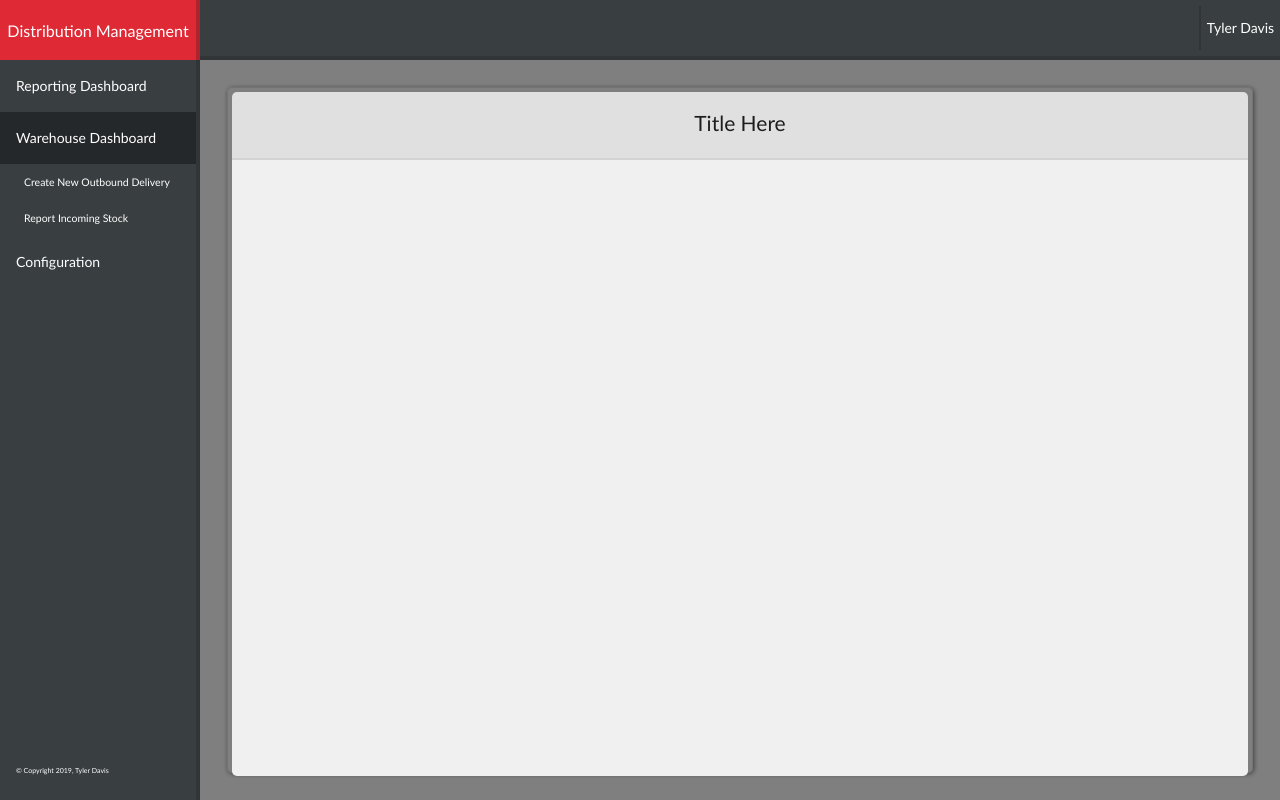
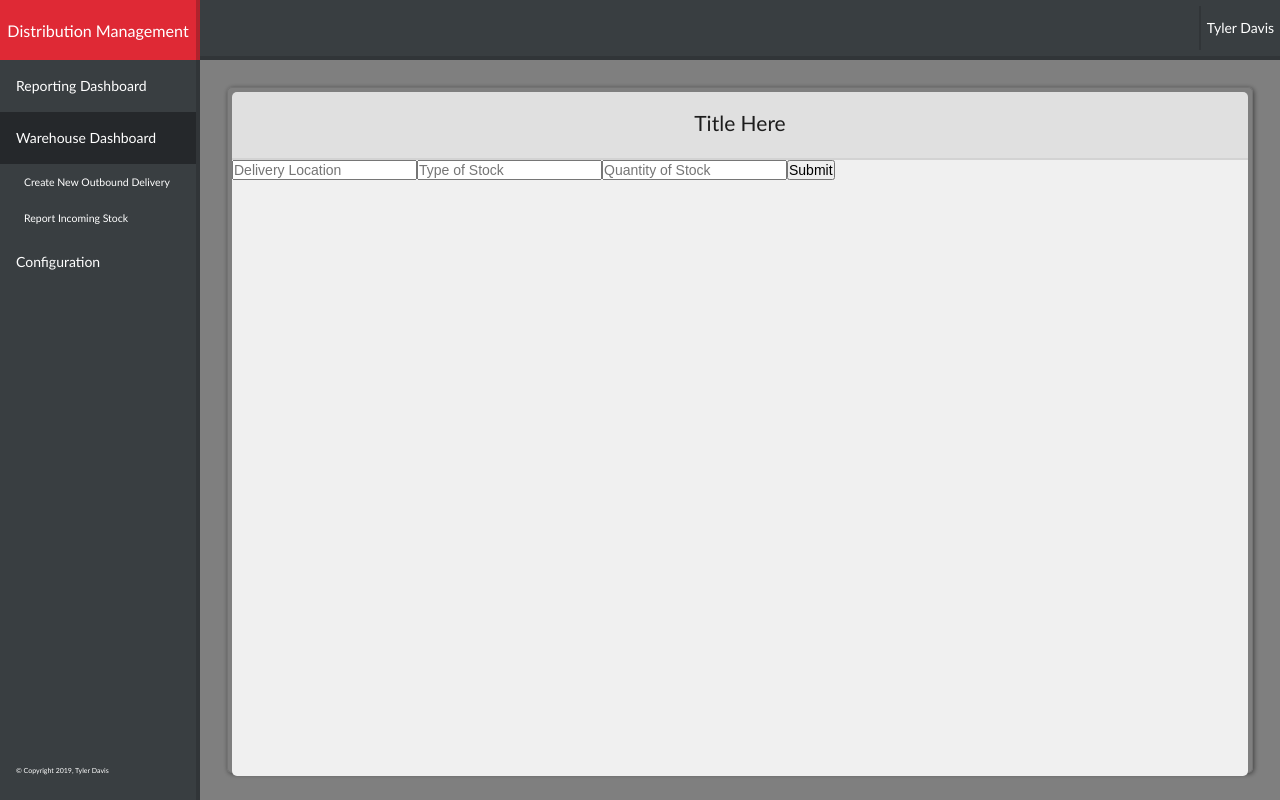
Before and after one commit to AttemptedCollective/Accessible-Warehouse, a website: page src/warehouse.html in a window 1280 px wide. Both pictures are taken after a click on the link "Create New Outbound Delivery". Shown: the top 800 px of the page. Drawn offline with nearby package versions, Linux system fonts and the light colour scheme; no server answers.

Commit message:
Added Form Generation to Warhouse.html

```diff
--- a/src/assets/js/warehouse.js
+++ b/src/assets/js/warehouse.js
@@ -1,6 +1,9 @@
 // Variables and Global functions
 const displayArea = document.getElementsByTagName('displayArea')[0];
 const today = new Date().toISOString().slice(0, 19);
+const createNewOutboundDeliveryButton = document.getElementById('createNewOutboundDelivery');
+const overlay = document.getElementById('overlay');
+const overlayForm = document.getElementById('overlayForm');
 
 // Server Functions
 // ADD
@@ -131,6 +134,32 @@ async function createWidgitsForDashboard(numOfWidgits) {
   }
 }
 
+function createFormElement(tag, type, placeholder) {
+  let element = document.createElement(tag);
+  if (type != "") element.type = type;
+  if (placeholder != "") element.placeholder = placeholder;
+  return element;
+}
+
+
 //Functions to be run on load
 let listOfWidgits = new Array(WarehouseWidgit);
 createWidgitsForDashboard(1);
+
+document.addEventListener('click', () => {
+  if (overlay.classList.contains('hidden')) {
+    while (overlayForm.firstChild) {
+      overlayForm.removeChild(overlayForm.lastChild);
+    }
+  }
+});
+
+createNewOutboundDeliveryButton.addEventListener('click', () => {
+  if (overlay.classList.contains('hidden')) {
+    overlayForm.appendChild(createFormElement('input', "", "Delivery Location"));
+    overlayForm.appendChild(createFormElement('input', "", "Type of Stock"));
+    overlayForm.appendChild(createFormElement('input', "", "Quantity of Stock"));
+    overlayForm.appendChild(createFormElement('input', "submit", ""));
+  }
+  overlay.classList.toggle("hidden");
+});
--- a/src/assets/js/warehouseWidgitClass.js
+++ b/src/assets/js/warehouseWidgitClass.js
@@ -133,7 +133,7 @@ class WarehouseWidgit {
                     credentials: 'same-origin',
                     method: 'GET',
                 };
-                response = await fetch('/api/getDeliveryReceipts?startIndex='+this.currentIndex+'&numberOfRecords='+10, fetchOptions);
+                response = await fetch('/api/getDeliveryReceipts?startIndex='+this.currentIndex+'&numberOfRecords='+7, fetchOptions);
                 if (!response.ok) {
                     console.log(response.status);
                     return;
--- a/src/warehouse.html
+++ b/src/warehouse.html
@@ -34,10 +34,10 @@
     <copyright><p>&copy; Copyright 2019, Tyler Davis</p></copyright>
     <holder><displayArea>
     </displayArea></holder>
-    <overlay class="">
+    <overlay id="overlay" class="hidden">
         <overlayTitle><p align="center">Title Here</p></overlayTitle>
         <overlayOptions>
-            <form action=""></form>
+            <form id="overlayForm" action=""></form>
         </overlayOptions>
     </overlay>
 </body>
```
